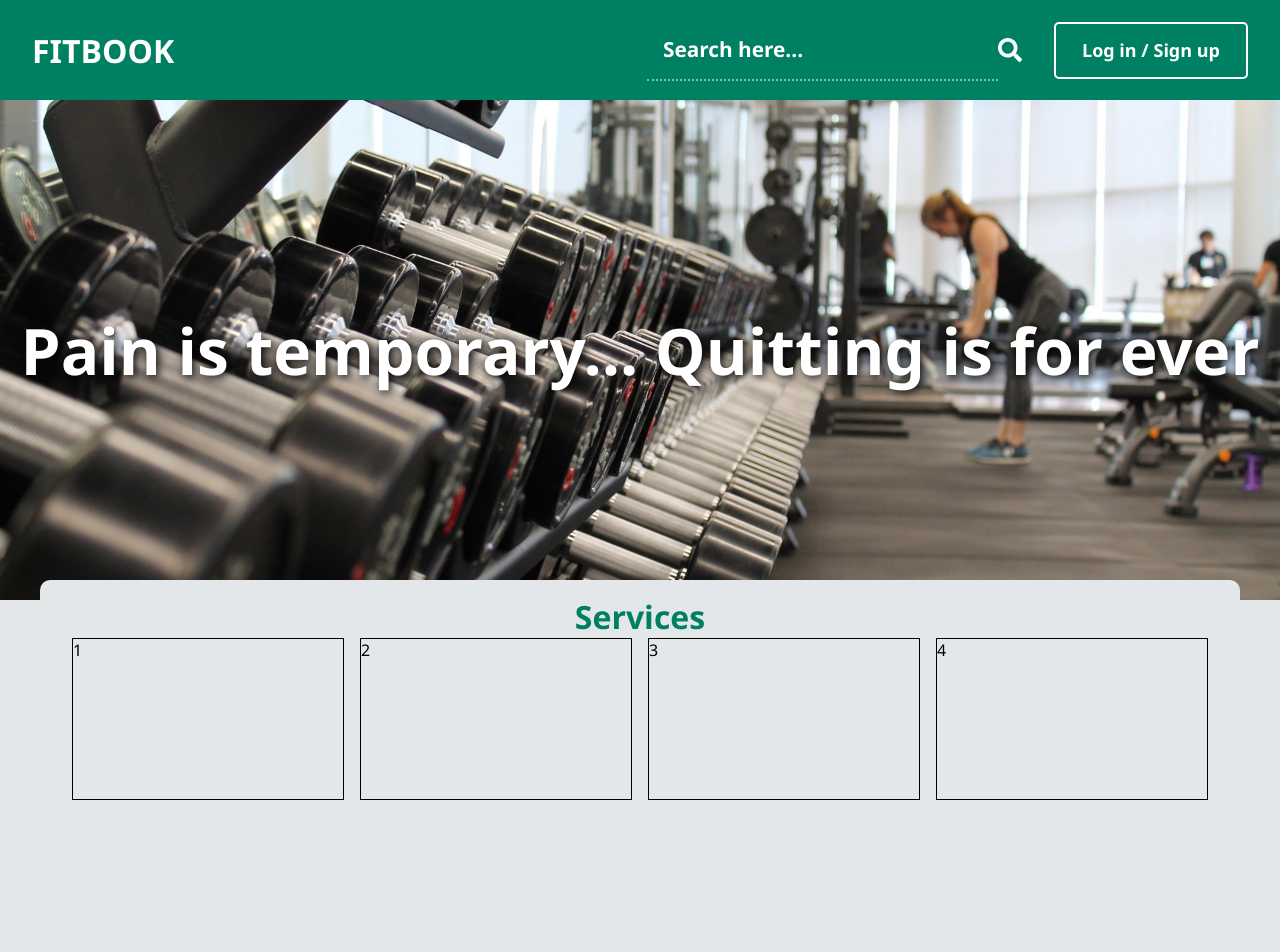
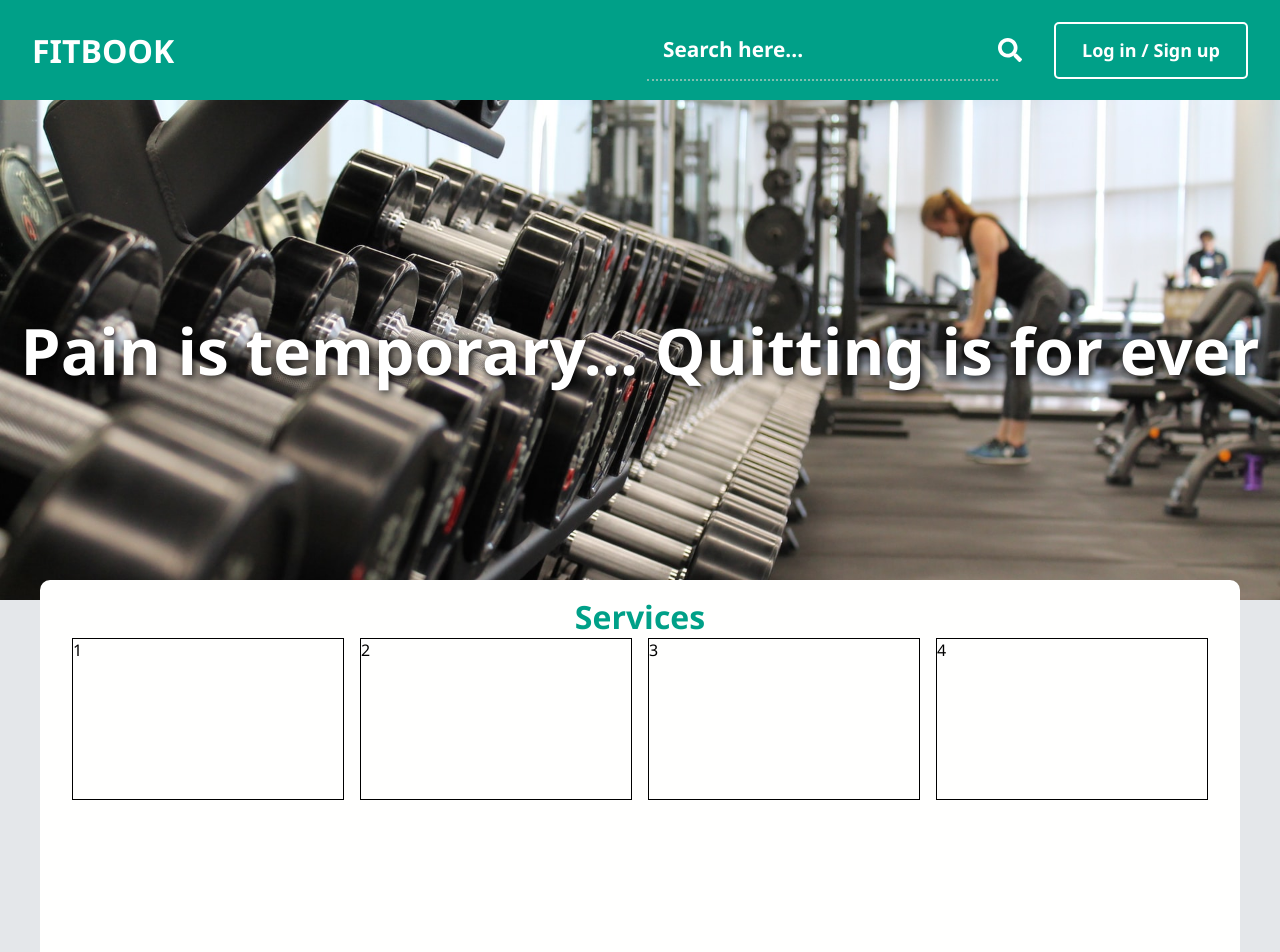
Before and after one commit to mbruty/fit-book, a Vue app in the folder web-client/: page / in a window 1280 px wide. Shown: the top 952 px of the page. Built offline with nearby package versions, Linux system fonts and the light colour scheme.

Commit message:
FE-5 Use CSS variables

```diff
--- a/web-client/src/assets/resources.css
+++ b/web-client/src/assets/resources.css
@@ -1,3 +1,13 @@
+:root {
+  --primary: #00a088;
+  --secondary: #fd778d;
+  --tertiary: #fde24f;
+  --grey: #1b2d45;
+  --background: #fffffe;
+  --error: #9e1313;
+  --highlighttext: #1b2d45;
+}
+
 * {
   box-sizing: border-box;
   margin: 0;
@@ -10,7 +20,7 @@ a {
 }
 
 p,h1,h2,h3,h4 {
-  color: rgb(97, 95, 95);
+  color: var(--grey);
 }
 
 .content {
@@ -23,15 +33,15 @@ body {
 }
 
 .colour__text--primary {
-  color: #008062;
+  color: var(--primary);
 }
 
 .colour--primary {
-  background-color: #008062;
+  background-color: var(--primary);
 }
 
 .colour--background {
-  background-color: #e4e7ea;
+  background-color: var(--background);
 }
 .a__container {
   display: flex;
@@ -86,12 +96,13 @@ body {
 
 .button.button--light {
   color: #fff;
+  background-color: transparent;
   border: 2px solid white;
 }
 
 .button {
   color: white;
-  background-color: #008062;
+  background-color: var(--secondary);
   border: 0;
   font-weight: bold;
   border-radius: 2px;
@@ -102,6 +113,7 @@ body {
   cursor: pointer;
   border-radius: 5px;
 }
+
 @media screen and (max-width: 600px) {
   .a__grid {
     grid-template-columns: 1rf !important;
@@ -138,7 +150,7 @@ body {
   width: 50%;
   max-width: 340px;
   text-align: center;
-  background-color: #f3f2f2;
+  background-color: #eeeeee;
   padding: 1rem;
   cursor: pointer;
   border-top-right-radius: 10px;
@@ -175,7 +187,7 @@ body {
 
 .form__input {
   background-color: transparent;
-  border: 4px solid rgb(175, 175, 175);
+  border: 4px solid var(--grey);
   padding: 1rem;
   font-weight: bold;
   font-size: 1.3rem;
@@ -184,7 +196,7 @@ body {
 }
 
 .form__input:focus {
-  border: 4px solid #008062;
+  border: 4px solid var(--primary);
   outline: none;
 }
 
@@ -206,6 +218,13 @@ label > h4 {
 
 p.form--error {
   margin-top: 5px;
-  color: #9e1313;
+  color: var(--error);
   font-size: 1.2rem;
 }
+
+.noselect {
+  -webkit-user-select: none;
+  -moz-user-select: none;
+  -ms-user-select: none;
+  user-select: none;
+}
```
